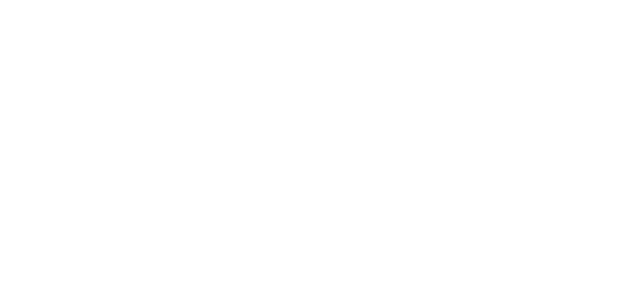
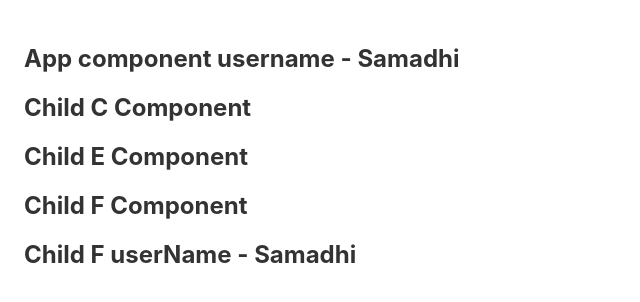
Before and after one commit to mytute/svelte-test, a Svelte app in the folder hello-world/: page / in a window 1280 px wide. Shown: the top 302 px of the page, without its empty margins (0-640 px from the left). Built offline with nearby package versions, Linux system fonts and the light colour scheme.

Commit message:
add demo

```diff
--- a/hello-world/src/App.svelte
+++ b/hello-world/src/App.svelte
@@ -1,8 +1,13 @@
 <script>
-
+  import { setContext } from "svelte";
+  import ComponentC from "./components/ComponentC.svelte";
+  const userName = 'Samadhi';
+  setContext('username-context', userName);
 </script>
 
 <main>
+	<h2>App component username - {userName}</h2>
+	<ComponentC />
 
 </main>
 
--- /dev/null
+++ b/hello-world/src/components/ComponentC.svelte
@@ -0,0 +1,6 @@
+<script>
+    import ComponentE from "./ComponentE.svelte";
+</script>
+
+<h2>Child C Component</h2>
+<ComponentE />
--- /dev/null
+++ b/hello-world/src/components/ComponentE.svelte
@@ -0,0 +1,6 @@
+<script>
+    import ComponentF from "./ComponentF.svelte";
+</script>
+
+<h2>Child E Component</h2>
+<ComponentF />
--- /dev/null
+++ b/hello-world/src/components/ComponentF.svelte
@@ -0,0 +1,7 @@
+<script>
+    import { getContext } from "svelte";
+    const userName = getContext('username-context');
+</script>
+
+<h2>Child F Component</h2>
+<h2>Child F userName - {userName}</h2>
```
Also changed, not shown: 1 other file (tests, documents, lock files or other folders).
